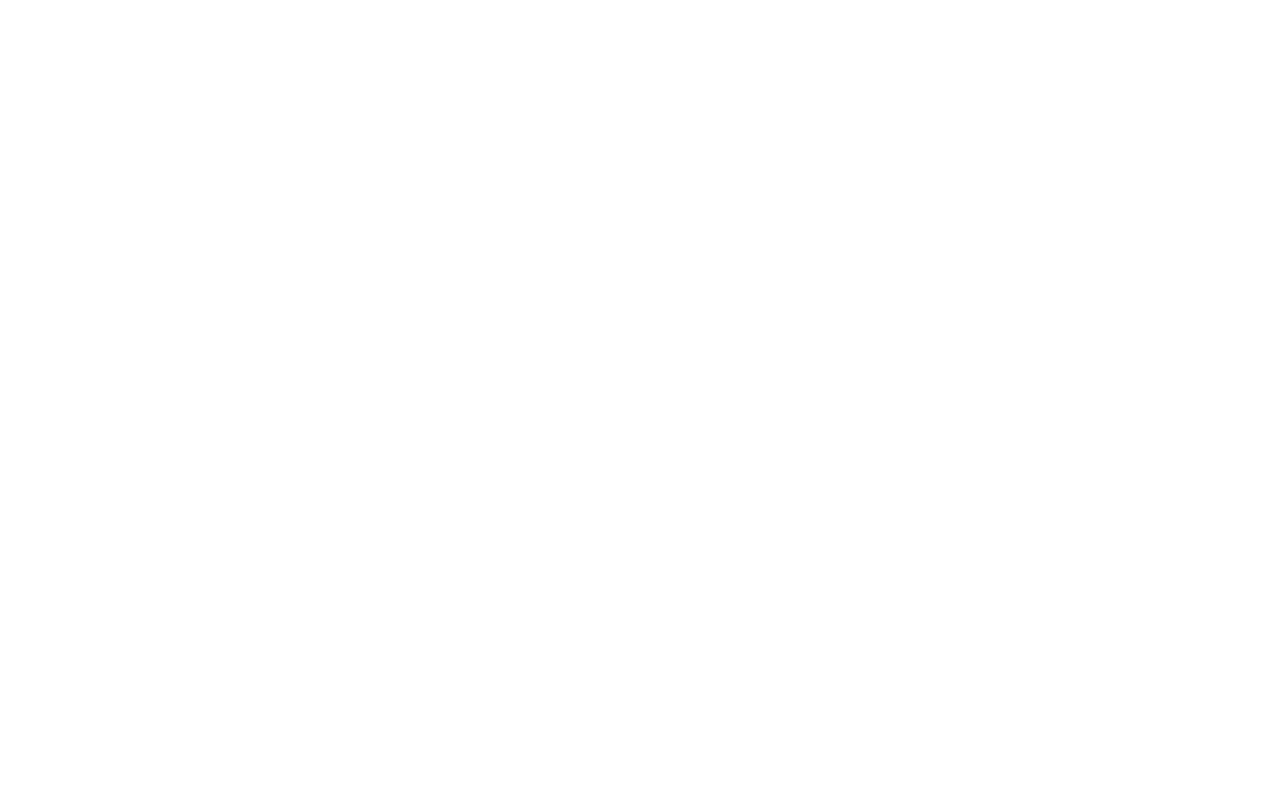
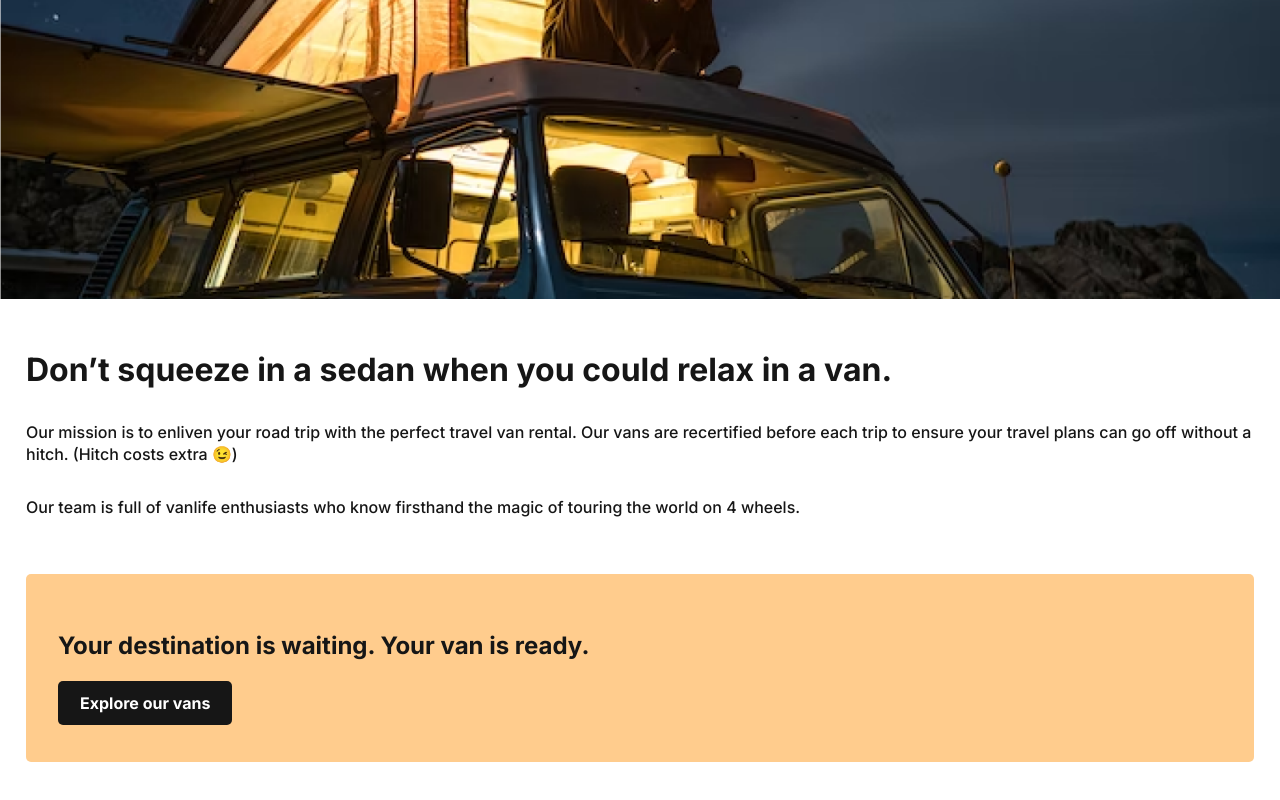
Before and after one commit to ameh-samson/VANLIFE-PROJECT, a React (Vite) app: page /about in a window 1280 px wide. Shown: the part 358-1158 px from the top of the page. Before the commit the page ends 800 px from the top, so only its background shows below. Built offline with nearby package versions, Linux system fonts and the light colour scheme.

Commit message:
about page styled

```diff
--- a/src/index.css
+++ b/src/index.css
@@ -42,11 +42,21 @@ header a {
   font-size: 16px;
 }
 
+.link-button {
+  display: inline-block;
+  text-decoration: none;
+  color: #ffffff;
+  text-align: center;
+  font-weight: 700;
+  border-radius: 5px;
+  cursor: pointer;
+}
+
 /* Home page */
 
 .home-section {
   background: linear-gradient(0deg, rgba(0, 0, 0, 0.46), rgba(0, 0, 0, 0.46)),
-    url("./assets/images/home-page.png");
+    url("./assets/images/home-hero.png");
   background-position: center;
   background-size: cover;
   background-repeat: no-repeat;
@@ -68,14 +78,55 @@ header a {
 }
 
 .home-section a {
-  display: inline-block;
   margin-top: 52px;
-  text-decoration: none;
   background: #ff8c38;
-  color: #ffffff;
-  text-align: center;
-  font-weight: 700;
   padding-block: 10px;
   width: 100%;
+}
+
+/* About section */
+
+.about-section-hero-image {
+  max-width: 100%;
+}
+
+.about-section-content {
+  padding-inline: 26px;
+  margin-bottom: 55px;
+  color: #161616;
+}
+
+.about-section-content h1 {
+  margin-top: 48px;
+  font-size: 32px;
+  font-weight: 700;
+  line-height: 1.19;
+}
+
+.about-section-content p {
+  margin-top: 31px;
+  font-size: 16px;
+  font-weight: 500;
+  line-height: 1.4;
+}
+
+.about-section-cta {
+  background: #ffcc8d;
+  color: #161616;
+  margin-inline: 26px;
+  padding: 37px 32px;
   border-radius: 5px;
+  margin-bottom: 53px;
 }
+
+.about-section-cta h2 {
+  font-size: 24px;
+  font-weight: 700;
+  line-height: 1.25;
+}
+
+.about-section-cta a {
+  background: #161616;
+  font-size: 16px;
+  padding: 12px 22px;
+}
--- a/src/pages/About.jsx
+++ b/src/pages/About.jsx
@@ -1,3 +1,28 @@
+import { Link } from "react-router-dom";
+import bgImg from "../assets/images/about-hero.png";
+
 export default function About() {
-  return <h1>About page</h1>;
+  return (
+    <section className="about-section">
+      <img src={bgImg} className="about-section-hero-image" />
+      <div className="about-section-content">
+        <h1>Don’t squeeze in a sedan when you could relax in a van.</h1>
+        <p>
+          Our mission is to enliven your road trip with the perfect travel van
+          rental. Our vans are recertified before each trip to ensure your
+          travel plans can go off without a hitch. (Hitch costs extra 😉){" "}
+        </p>{" "}
+        <p>
+          Our team is full of vanlife enthusiasts who know firsthand the magic
+          of touring the world on 4 wheels.
+        </p>
+      </div>
+      <div className="about-section-cta">
+        <h2>Your destination is waiting. Your van is ready.</h2>
+        <Link className="link-button" to="vans">
+          Explore our vans
+        </Link>
+      </div>
+    </section>
+  );
 }
--- a/src/pages/Home.jsx
+++ b/src/pages/Home.jsx
@@ -8,7 +8,9 @@ export default function Home() {
         Add adventure to your life by joining the #vanlife movement. Rent the
         perfect van to make your perfect road trip.
       </p>
-      <Link to="vans">Find your van</Link>
+      <Link className="link-button" to="vans">
+        Find your van
+      </Link>
     </section>
   );
 }
```
Also changed, not shown: src/assets/images/about-hero.png (added), src/assets/images/home-hero.png (renamed from src/assets/images/home-page.png).
